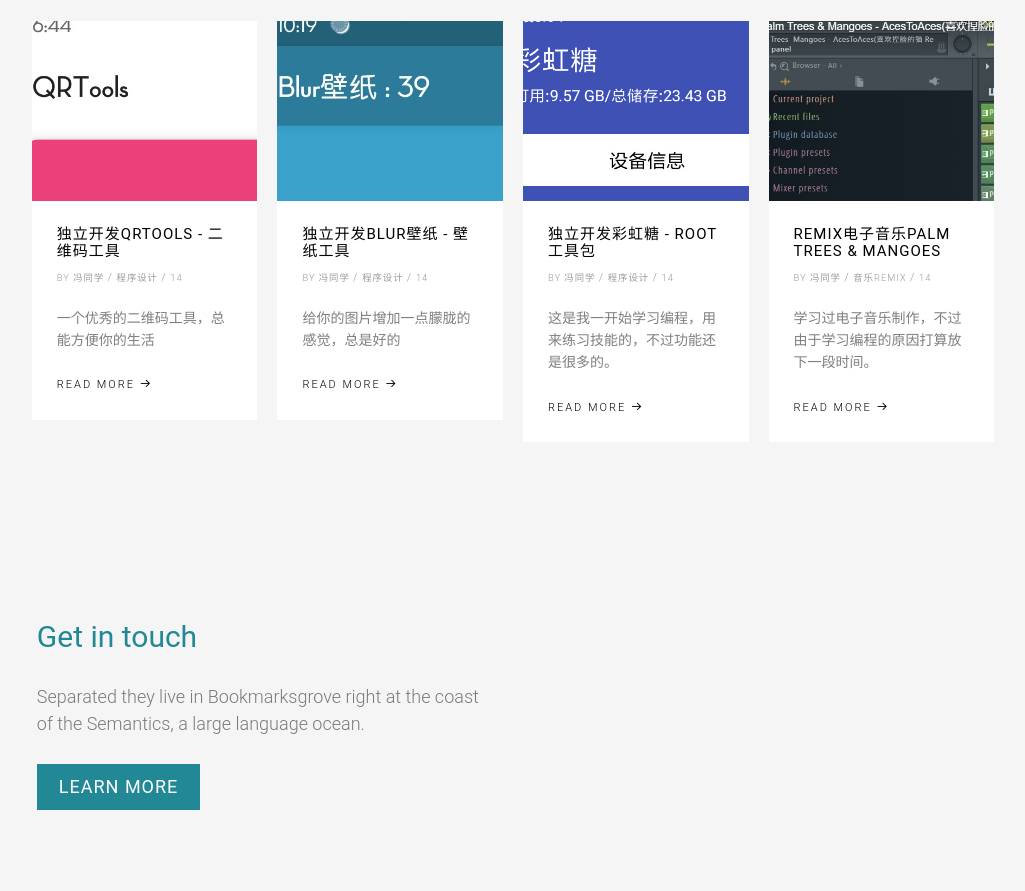
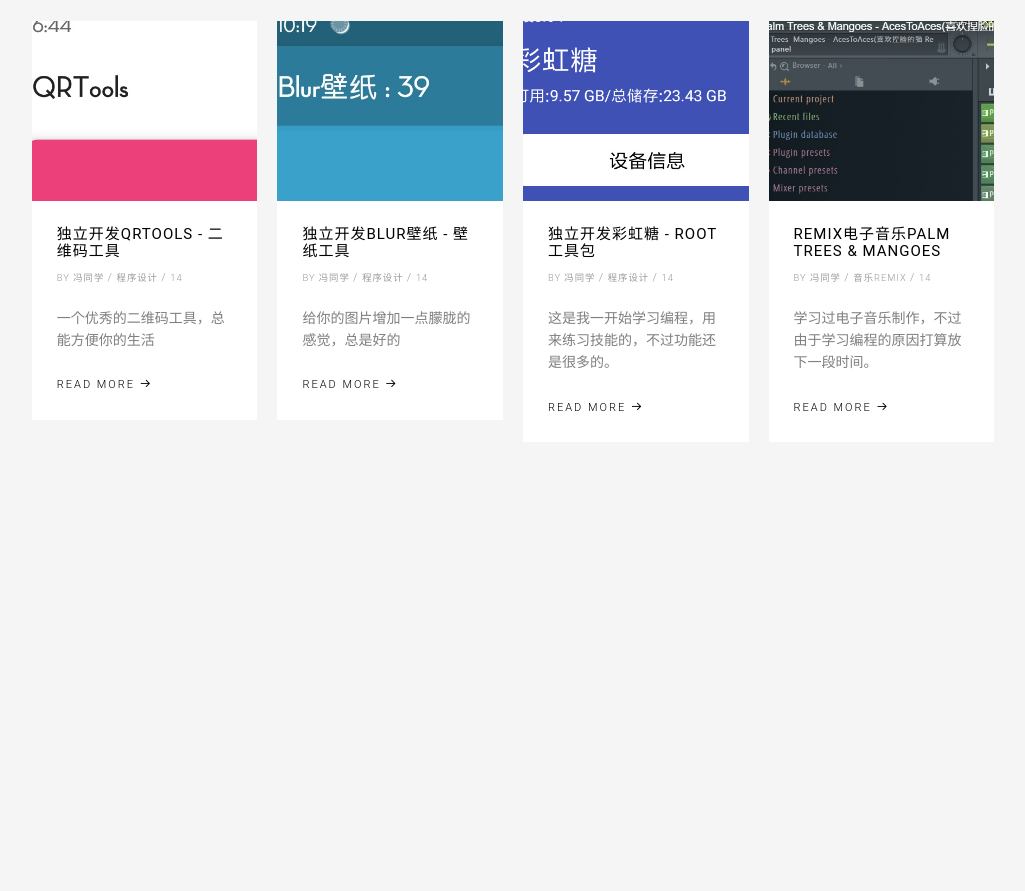
Before and after one commit to aoxuestudio/1, a plain HTML site: page index.html in a window 1280 px wide. Shown: the part 1329-2220 px from the top of the page, without its empty margins (255-1280 px from the left). After the commit the page ends 1893 px from the top, so only its background shows below. Drawn offline with Linux system fonts and the light colour scheme; files whose address does not match are found by name.

Commit message:
Signed-off-by: dabai2017 <1904812793@qq.com>

```diff
--- a/index.html
+++ b/index.html
@@ -61,7 +61,9 @@
 						<li>
 							<a href="blog.html">推荐</a>
 						</li>
-
+						<li>
+							<a href="portfolio.html">动态</a>
+						</li>
 						<li>
 							<a href="about.html">关于</a>
 						</li>
@@ -242,24 +244,6 @@
 					</div>
 				</div>
 
-				<div id="get-in-touch">
-					<div class="fh5co-narrow-content">
-						<div class="row">
-							<div class="col-md-4 animate-box" data-animate-effect="fadeInLeft">
-								<h1 class="fh5co-heading-colored">Get in touch</h1>
-							</div>
-						</div>
-						<div class="row">
-							<div class="col-md-6 col-md-offset-3 col-md-pull-3 animate-box" data-animate-effect="fadeInLeft">
-								<p class="fh5co-lead">Separated they live in Bookmarksgrove right at the coast of the Semantics, a large language ocean.</p>
-								<p>
-									<a href="#" class="btn btn-primary">Learn More</a>
-								</p>
-							</div>
-
-						</div>
-					</div>
-				</div>
 			</div>
 		</div>
 
```
